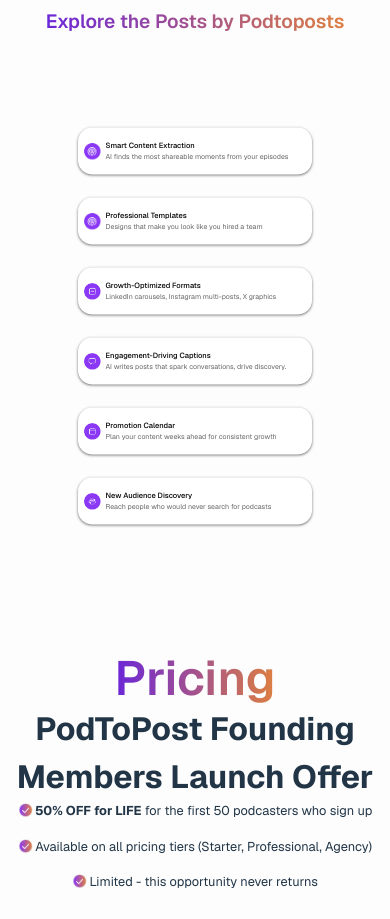
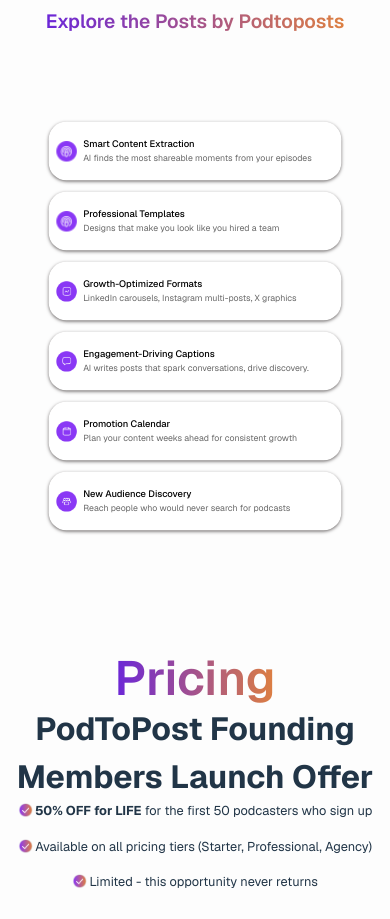
Before and after one commit to botkumar01/pod2posts, a React (Vite) app: page /home in a window 390 px wide. Shown: the part 3070-3989 px from the top of the page. Built offline with nearby package versions, Linux system fonts and the light colour scheme.

Commit message:
Update HomePage.scss full change

```diff
--- a/src/Pages/HomePage.scss
+++ b/src/Pages/HomePage.scss
@@ -87,11 +87,14 @@
 
         .aboutText {
             flex: 2.7;
+            // font-size: 1rem;
 
-              h2 {
+            // min-width: 600px;
+
+            h2 {
                 font-size: 2rem !important;
                 margin-bottom: 1rem;
-                line-height: 3rem !important;
+                line-height: 2.5rem !important;
                 font-weight: 600 !important;
             }
         }
@@ -318,7 +321,7 @@
                 h2 {
                     text-align: center;
                     font-size: 1.5rem !important;
-                    line-height: 2rem;
+                    line-height: 2rem !important;
                 }
             }
 
@@ -481,7 +484,7 @@
 
 @media (max-width: 900px) {
     h1 {
-      font-size: 2.5rem; // 40px
+      font-size: .5rem; // 40px
     }
     h3 {
       font-size: 1rem; // 16px
@@ -621,7 +624,7 @@
     .floaters {
       .row {
         .Fcard {
-          min-width: 300px;  // smaller for tablets/large phones
+          // min-width: 300px;  // smaller for tablets/large phones
         }
       }
     }
@@ -637,8 +640,8 @@
         .row {
           .Fcard {
             // margin: 0%;
-            transform: scale(0.79);   // instead of scale: .1
-            transform-origin: center; // makes it shrink from center
+            // transform: scale(0.79);   // instead of scale: .1
+            // transform-origin: center; // makes it shrink from center
           }
         }
       }
@@ -652,7 +655,9 @@
       .floaters {
         .row {
           .Fcard {
-            transform: scale(0.8);   // instead of scale: .1
+            // transform: scale(0.8);
+               // instead of scale: .1
+            // width: 20px;
             transform-origin: center; // makes it shrink from center
           }
         }
@@ -669,7 +674,7 @@
       .floaters {
         .row {
           .Fcard {
-            transform: scale(0.6);   // instead of scale: .1
+            // transform: scale(0.6);   // instead of scale: .1
             transform-origin: center; // makes it shrink from center
           }
         }
@@ -808,7 +813,6 @@
     filter: blur(0);
   }
 }
-
 /* Tablet / small desktop <= 700px */
 @media screen and (max-width: 750px) {
   .homePage {
```
